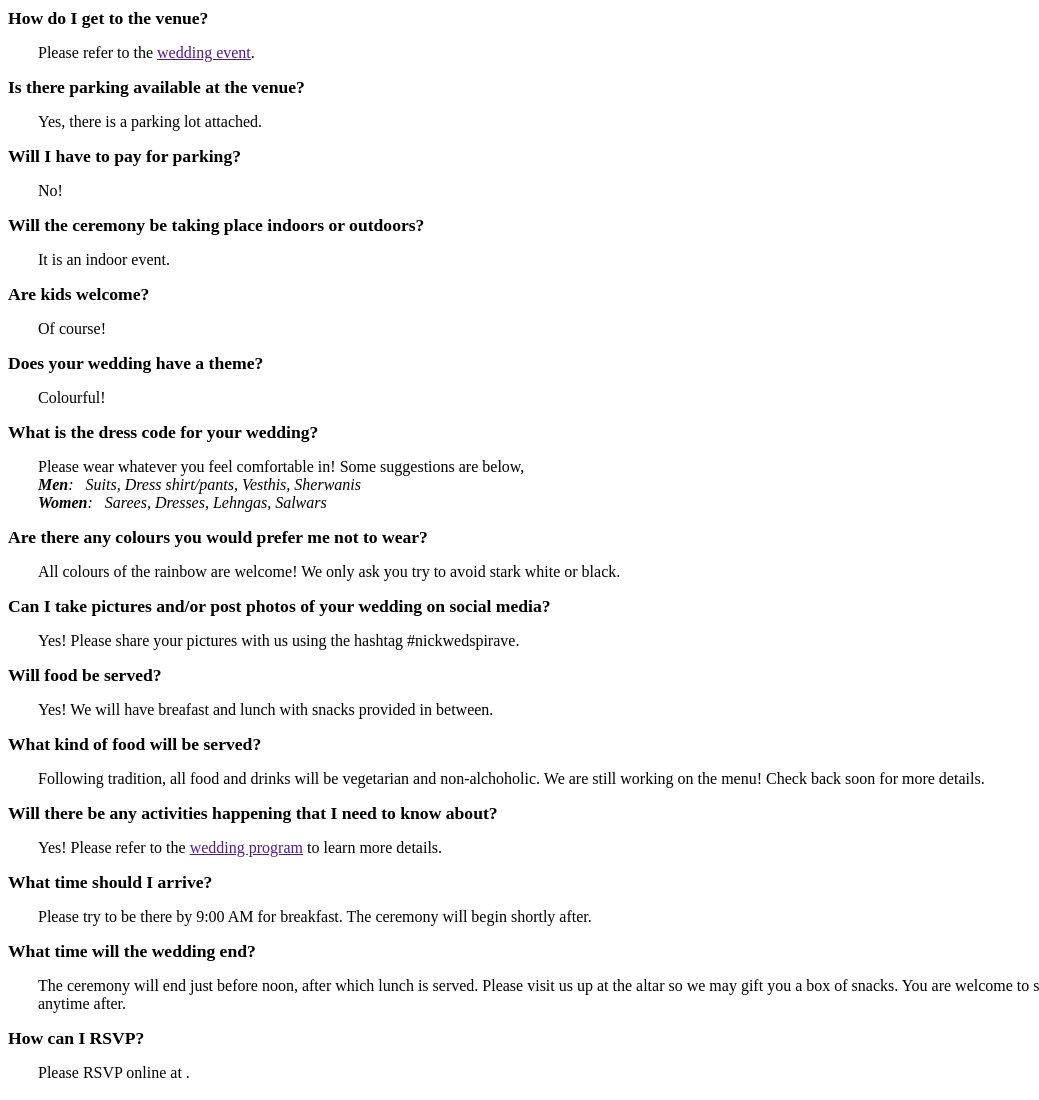
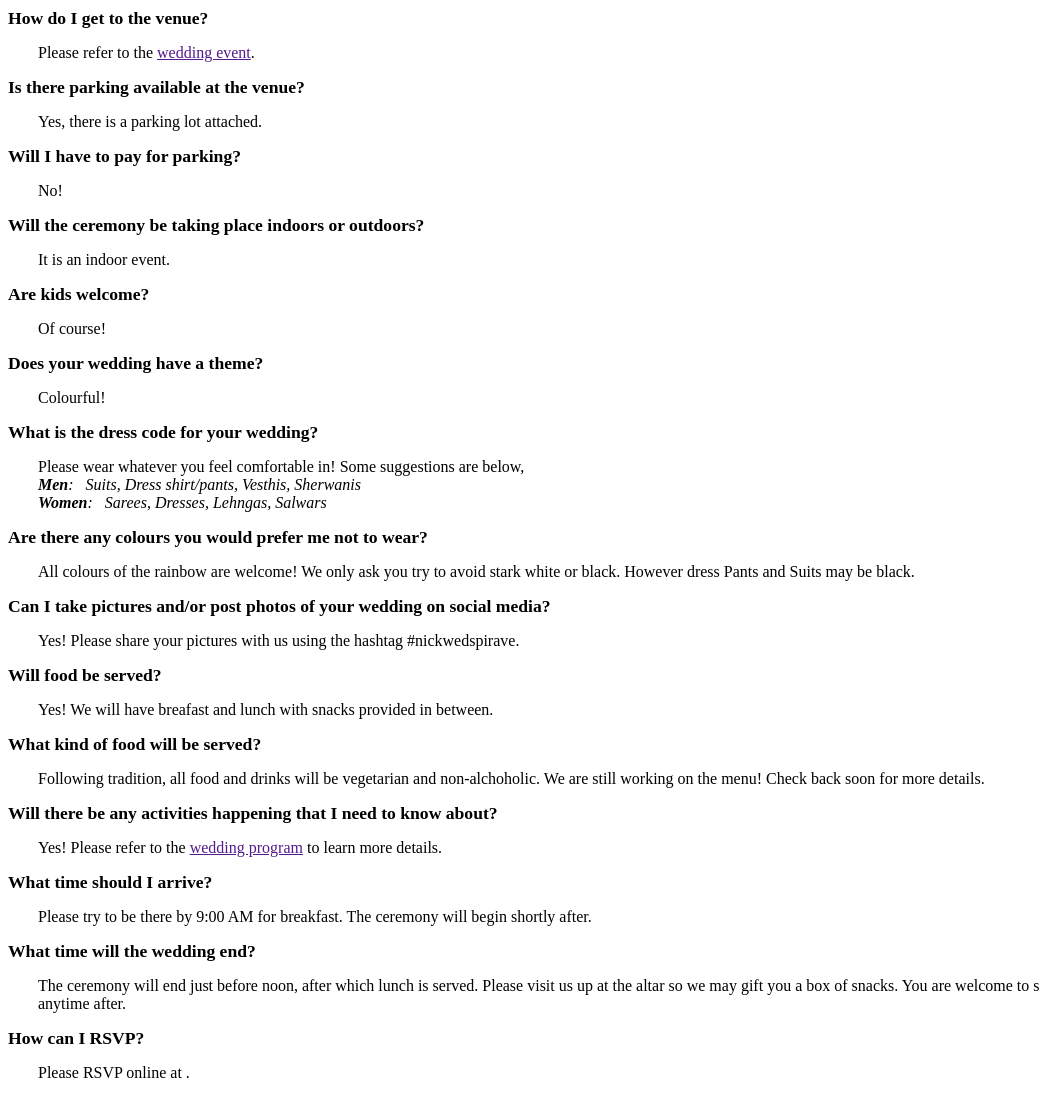
Before and after one commit to dat2/wedding-site, a Gatsby site: page /faq in a window 1280 px wide. Shown: the top 1100 px of the page, without its empty margins (0-1039 px from the left). Built offline with nearby package versions, Linux system fonts and the light colour scheme; Gatsby itself is replaced by a stand-in of ours.

Commit message:
black suit

```diff
--- a/src/pages/faq.js
+++ b/src/pages/faq.js
@@ -39,7 +39,7 @@ const FaqPage = () => (
     </div>
     <div className="faq-answer">
       All colours of the rainbow are welcome! We only ask you try to avoid stark
-      white or black.
+      white or black. However dress Pants and Suits may be black.
     </div>
 
     <div className="faq-question">
```
